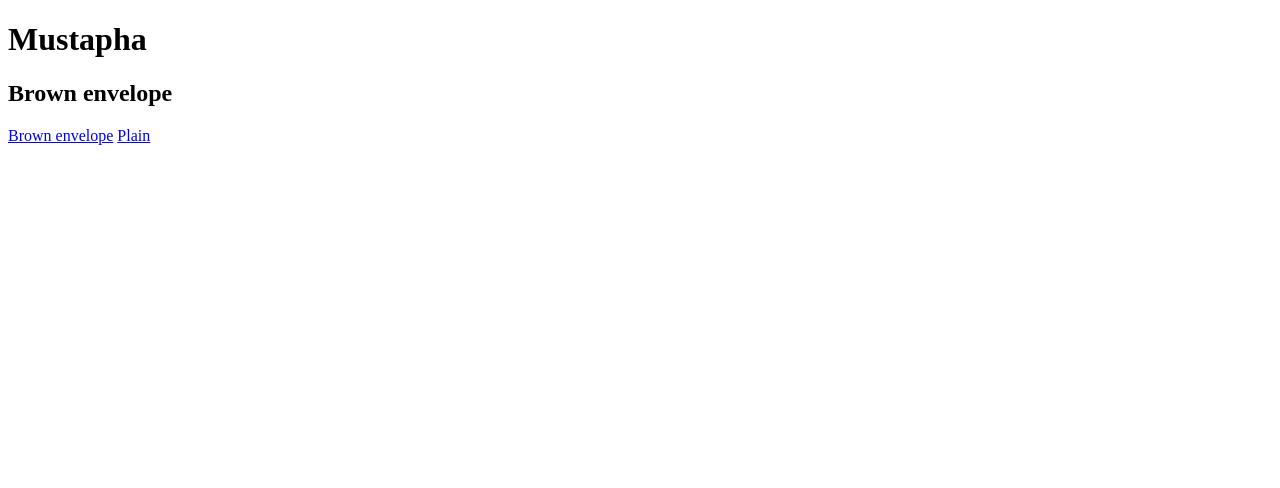
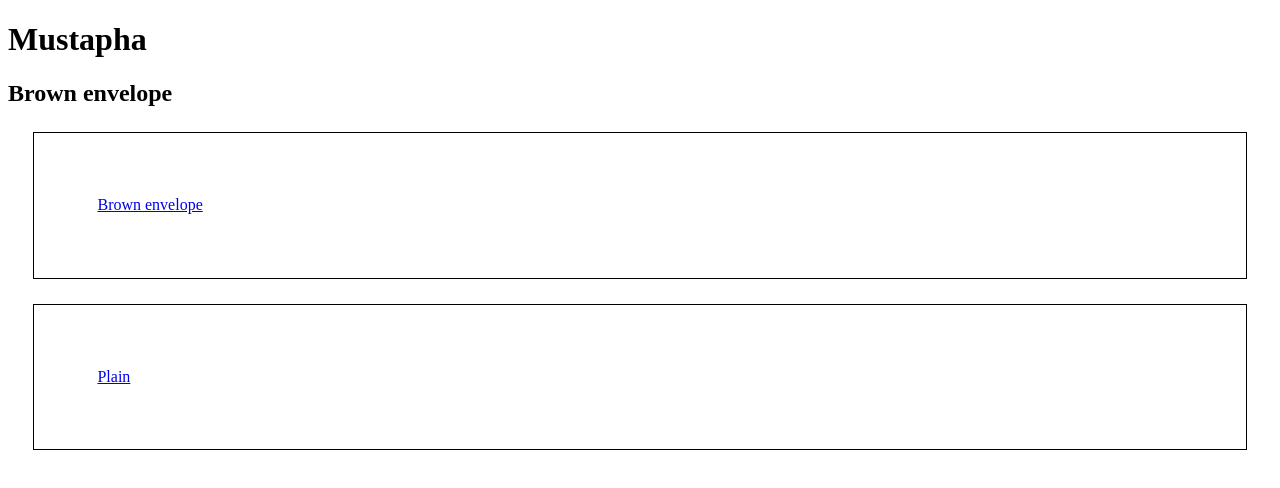
Before and after one commit to mustapha1607/mustapha1607.github.io, a plain HTML site: page index.html in a window 1280 px wide. Drawn offline with Linux system fonts and the light colour scheme.

Commit message:
updated styling

```diff
--- a/index.html
+++ b/index.html
@@ -5,12 +5,22 @@
     <meta http-equiv="X-UA-Compatible" content="IE=edge">
     <meta name="viewport" content="width=device-width, initial-scale=1.0">
     <title>Document</title>
+    <style>
+        div {
+            padding: 5%;
+            border: solid 1px;
+            margin: 2%;
+        }
+    </style>
 </head>
 <body>
     <h1>Mustapha</h1>
     <h2>Brown envelope</h2>
-
+<div>
     <a href="./BgColorChange.html">Brown envelope</a>
+</div>
+<div>
     <a href="./plain.html">Plain</a>
+</div>
 </body>
 </html>
```
